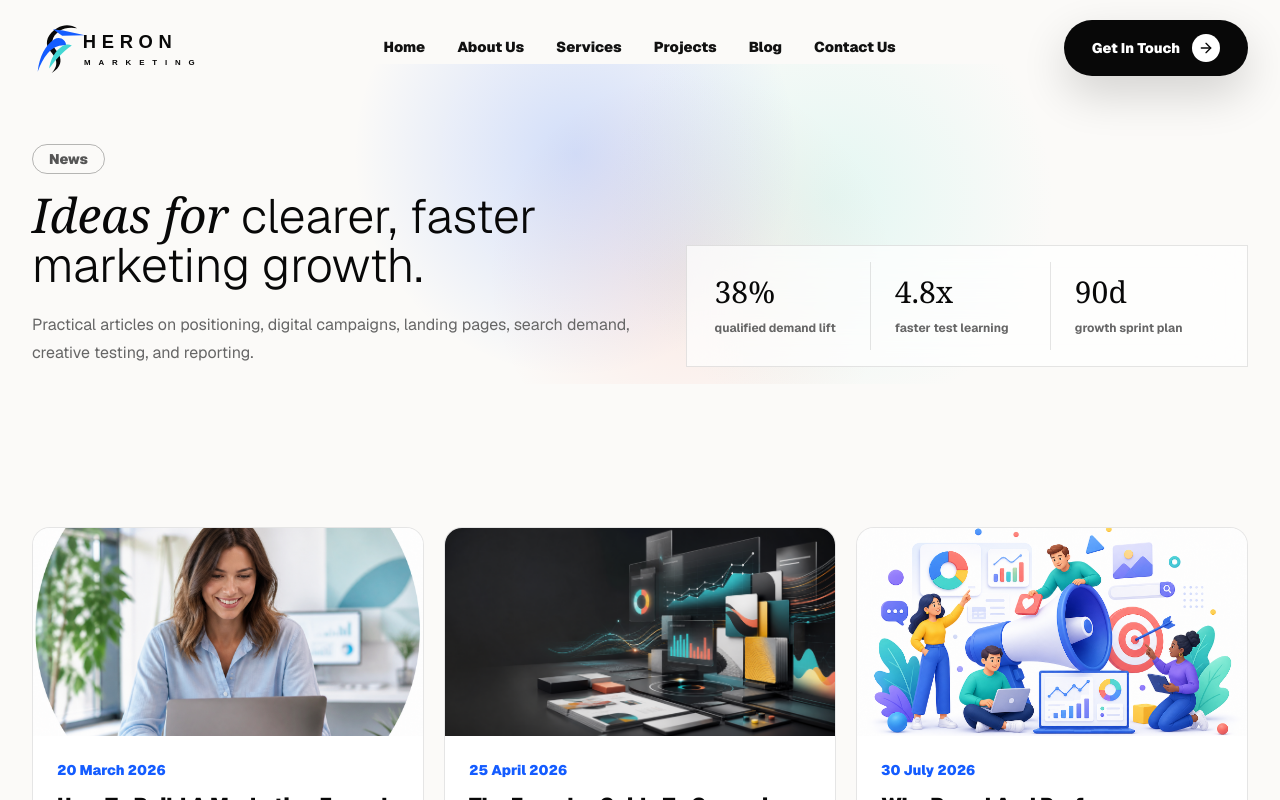
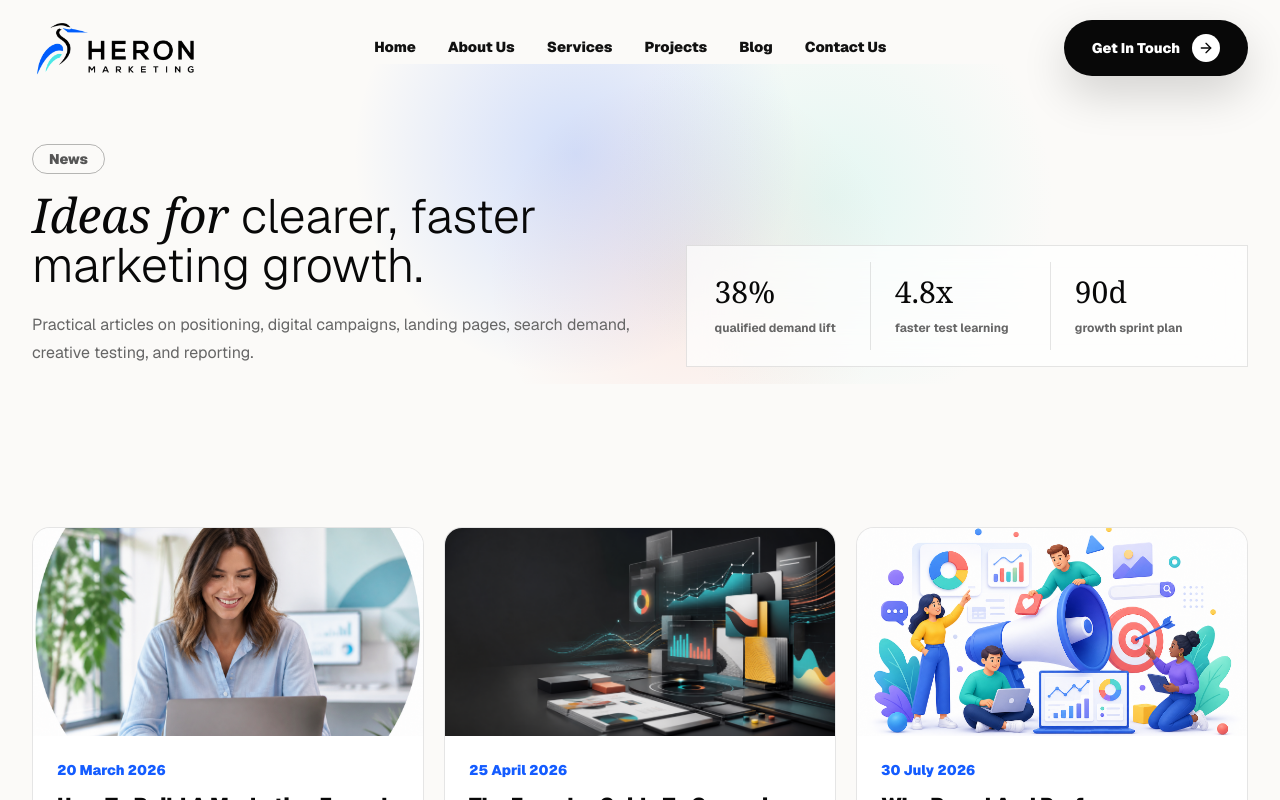
Before and after one commit to hammadi19/Heron, a Next.js app: page /blog in a window 1280 px wide. Shown: the top 800 px of the page. Built offline with nearby package versions, Linux system fonts and the light colour scheme.

Commit message:
Use transparent PNG logo

```diff
--- a/components/site/logo.tsx
+++ b/components/site/logo.tsx
@@ -1,3 +1,4 @@
+import Image from "next/image";
 import Link from "next/link";
 
 export function HeronLogo({
@@ -7,8 +8,6 @@ export function HeronLogo({
   inverted?: boolean;
   compact?: boolean;
 }) {
-  const textColor = inverted ? "#ffffff" : "#080808";
-
   if (compact) {
     return (
       <Link
@@ -16,7 +15,13 @@ export function HeronLogo({
         className="grid size-14 place-items-center overflow-hidden rounded-full"
         aria-label="Heron Marketing home"
       >
-        <HeronLogoMark className="size-14" />
+        <Image
+          src="/heron-logo-mark-transparent.png"
+          alt="Heron Marketing"
+          width={180}
+          height={180}
+          className="size-14 object-contain"
+        />
       </Link>
     );
   }
@@ -24,70 +29,17 @@ export function HeronLogo({
   return (
     <Link
       href="/"
-      className="inline-flex items-center overflow-hidden"
+      className={`inline-flex items-center overflow-hidden ${inverted ? "drop-shadow-[0_10px_26px_rgba(255,255,255,.22)]" : ""}`}
       aria-label="Heron Marketing home"
     >
-      <svg
-        viewBox="0 0 420 128"
-        className="site-logo-lockup h-14 w-auto transition-all duration-300"
-        role="img"
-        aria-label="Heron Marketing"
-      >
-        <HeronLogoSymbol />
-        <text
-          x="116"
-          y="64"
-          fill={textColor}
-          fontFamily="Arial, Helvetica, sans-serif"
-          fontSize="42"
-          fontWeight="800"
-          letterSpacing="13"
-        >
-          HERON
-        </text>
-        <text
-          x="119"
-          y="102"
-          fill={textColor}
-          fontFamily="Arial, Helvetica, sans-serif"
-          fontSize="18"
-          fontWeight="700"
-          letterSpacing="18"
-        >
-          MARKETING
-        </text>
-      </svg>
+      <Image
+        src="/heron-logo-lockup-transparent.png"
+        alt="Heron Marketing"
+        width={560}
+        height={190}
+        priority
+        className="site-logo-lockup h-14 w-auto object-contain transition-all duration-300"
+      />
     </Link>
   );
 }
-
-function HeronLogoMark({ className }: { className?: string }) {
-  return (
-    <svg viewBox="0 0 128 128" className={className} role="img" aria-label="Heron Marketing">
-      <HeronLogoSymbol />
-    </svg>
-  );
-}
-
-function HeronLogoSymbol() {
-  return (
-    <g>
-      <path
-        d="M58 18c15-9 32-8 45 1c-16-3-29-1-40 6c-4 3-8 6-11 10c-6 8-7 17-3 25c5 10 15 17 16 30c1 12-6 22-20 31c9-10 13-20 9-31c-3-10-12-17-17-26c-7-14-2-32 21-46Z"
-        fill="#080808"
-      />
-      <path
-        d="M71 24l50 11l-52 1l-21-15c8 1 15 2 23 3Z"
-        fill="#145CFF"
-      />
-      <path
-        d="M13 118c4-35 17-60 38-74c12-8 27 1 27 14c-16-2-30 4-42 18c-10 12-17 26-23 42Z"
-        fill="#145CFF"
-      />
-      <path
-        d="M39 111c4-23 14-40 30-51c6-4 14-5 22-2c-20 14-36 31-52 53Z"
-        fill="#43D7D3"
-      />
-    </g>
-  );
-}
```
Also changed, not shown: public/heron-logo-lockup-transparent.png (added), public/heron-logo-mark-transparent.png (added).
